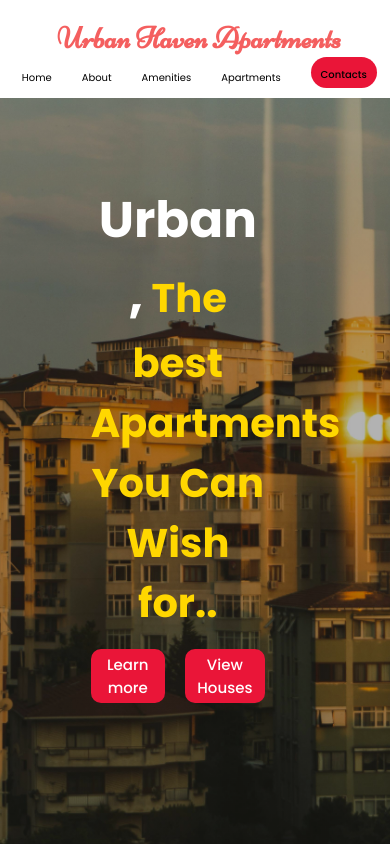
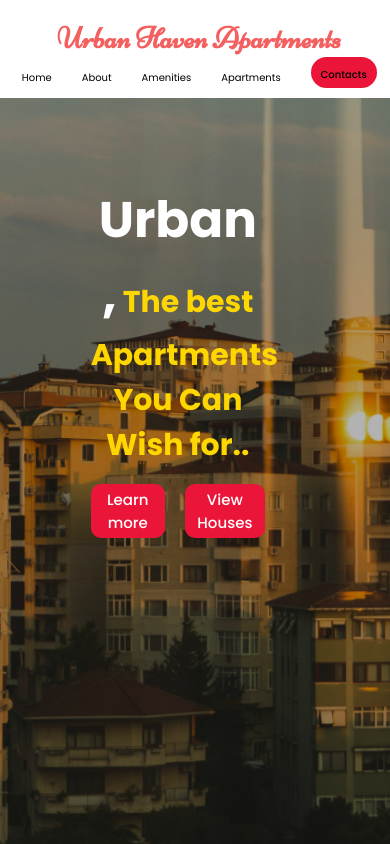
Before and after one commit to KATAMII/Urban-Haven-apartments, a website built with Vite: page index.html in a window 390 px wide. Shown: the top 844 px of the page. Built offline with nearby package versions, Linux system fonts and the light colour scheme; files whose address does not match are found by name.

Commit message:
add some responsiveness on the home page

```diff
--- a/style.css
+++ b/style.css
@@ -156,6 +156,14 @@ span{
     }
     nav ul li a{
         font-size: 1rem;
+    }
+    .store{
+        width: 100%;
+        color:var(--secondary-color);
+        text-size-adjust: 20;
+        font-size: 3rem;
+        color: #FFD700;
+        text-align: center;
     }
 
 }
```
